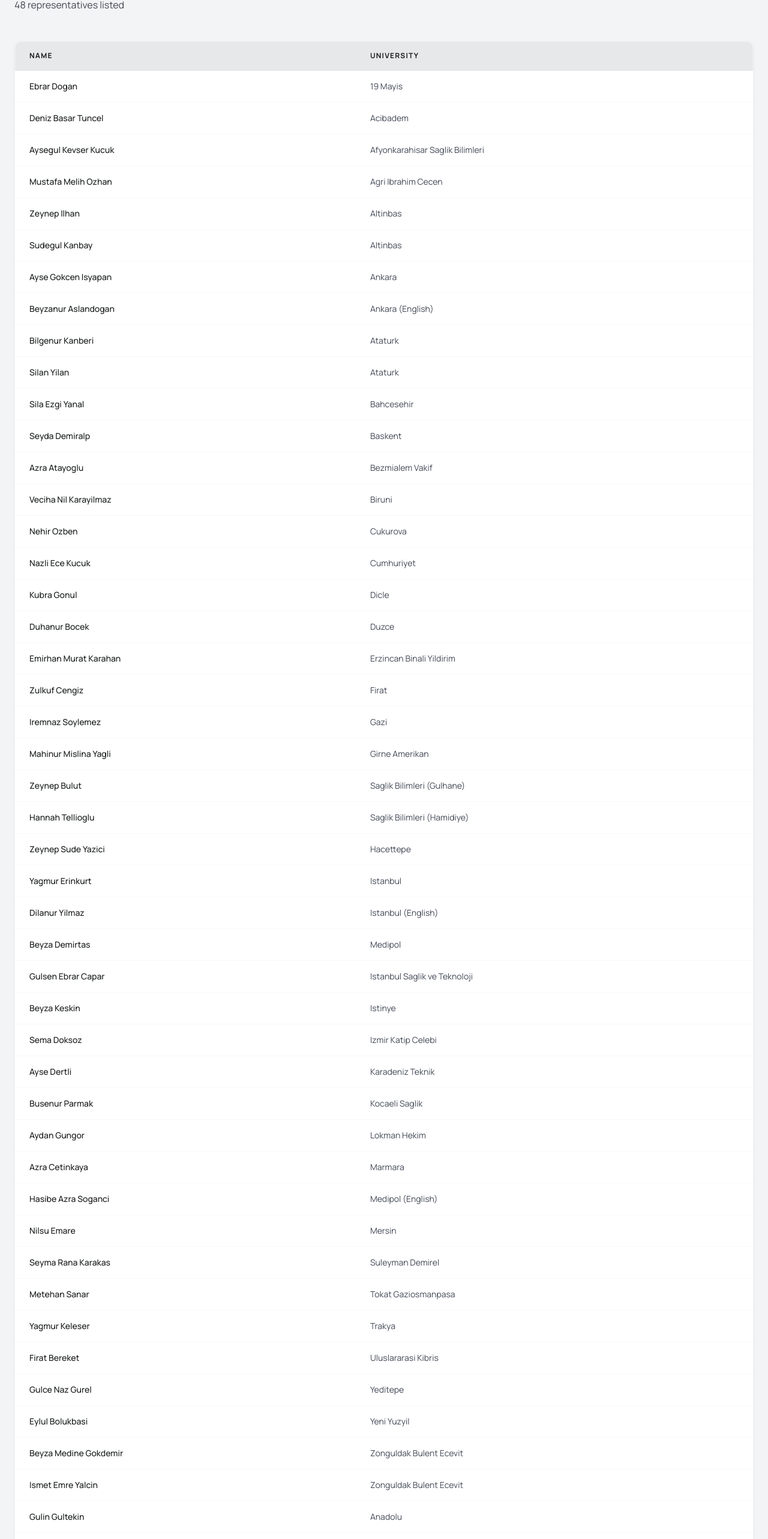
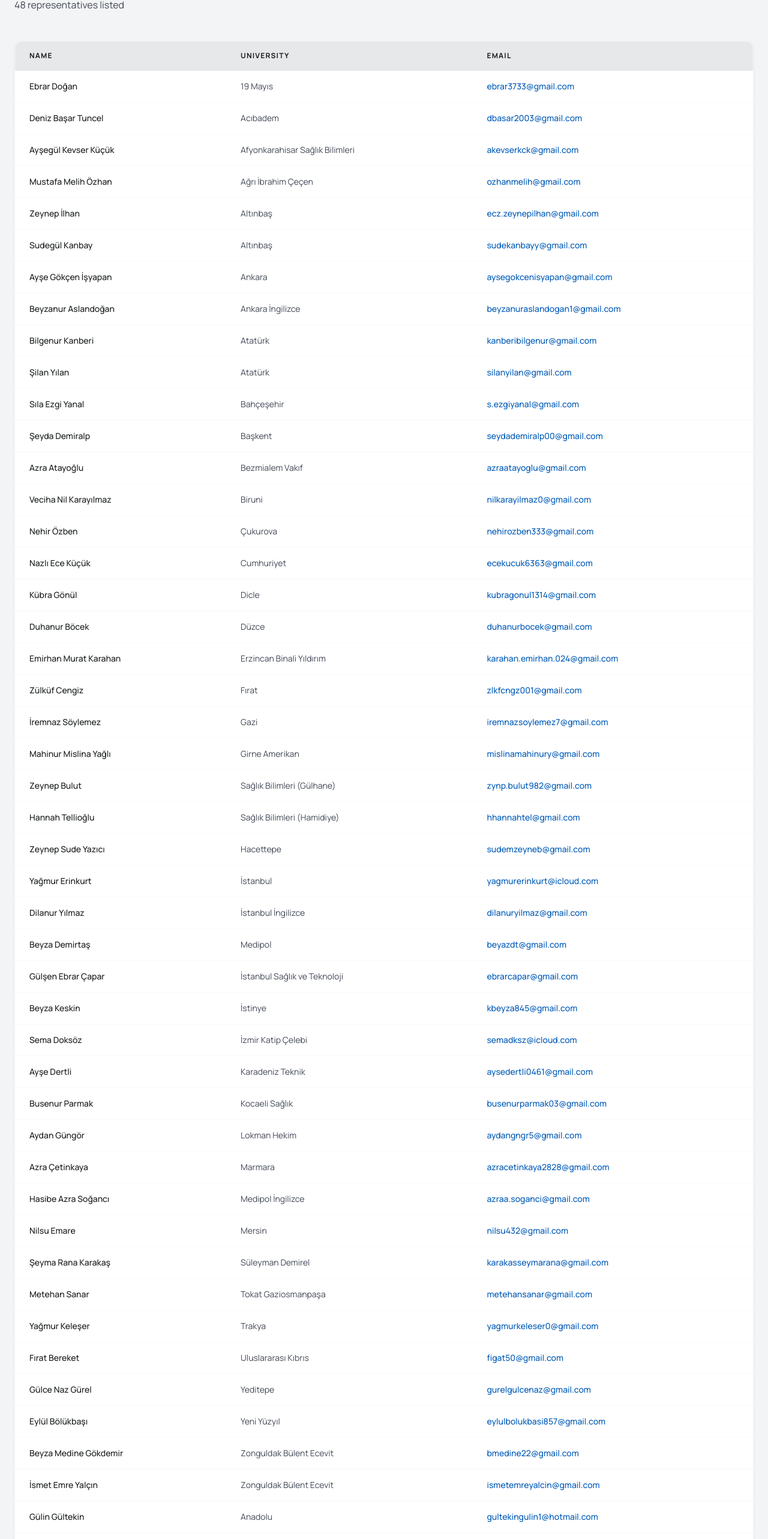
Before and after one commit to bulutmuf/taeb, a React (Vite) app: page /members in a window 1280 px wide. Shown: the part 2154-4720 px from the top of the page at 60% size. Built offline with nearby package versions, Linux system fonts and the light colour scheme.

Commit message:
feat(members): integrate 47 university representative emails with UI updates

```diff
--- a/src/data/members.ts
+++ b/src/data/members.ts
@@ -32,55 +32,56 @@ export const advisoryBoard: BoardMember[] = [
 export interface Representative {
   name: string;
   university: string;
+  email: string;
 }
 
 export const representatives: Representative[] = [
-  { name: "Ebrar Dogan", university: "19 Mayis" },
-  { name: "Deniz Basar Tuncel", university: "Acibadem" },
-  { name: "Aysegul Kevser Kucuk", university: "Afyonkarahisar Saglik Bilimleri" },
-  { name: "Mustafa Melih Ozhan", university: "Agri Ibrahim Cecen" },
-  { name: "Zeynep Ilhan", university: "Altinbas" },
-  { name: "Sudegul Kanbay", university: "Altinbas" },
-  { name: "Ayse Gokcen Isyapan", university: "Ankara" },
-  { name: "Beyzanur Aslandogan", university: "Ankara (English)" },
-  { name: "Bilgenur Kanberi", university: "Ataturk" },
-  { name: "Silan Yilan", university: "Ataturk" },
-  { name: "Sila Ezgi Yanal", university: "Bahcesehir" },
-  { name: "Seyda Demiralp", university: "Baskent" },
-  { name: "Azra Atayoglu", university: "Bezmialem Vakif" },
-  { name: "Veciha Nil Karayilmaz", university: "Biruni" },
-  { name: "Nehir Ozben", university: "Cukurova" },
-  { name: "Nazli Ece Kucuk", university: "Cumhuriyet" },
-  { name: "Kubra Gonul", university: "Dicle" },
-  { name: "Duhanur Bocek", university: "Duzce" },
-  { name: "Emirhan Murat Karahan", university: "Erzincan Binali Yildirim" },
-  { name: "Zulkuf Cengiz", university: "Firat" },
-  { name: "Iremnaz Soylemez", university: "Gazi" },
-  { name: "Mahinur Mislina Yagli", university: "Girne Amerikan" },
-  { name: "Zeynep Bulut", university: "Saglik Bilimleri (Gulhane)" },
-  { name: "Hannah Tellioglu", university: "Saglik Bilimleri (Hamidiye)" },
-  { name: "Zeynep Sude Yazici", university: "Hacettepe" },
-  { name: "Yagmur Erinkurt", university: "Istanbul" },
-  { name: "Dilanur Yilmaz", university: "Istanbul (English)" },
-  { name: "Beyza Demirtas", university: "Medipol" },
-  { name: "Gulsen Ebrar Capar", university: "Istanbul Saglik ve Teknoloji" },
-  { name: "Beyza Keskin", university: "Istinye" },
-  { name: "Sema Doksoz", university: "Izmir Katip Celebi" },
-  { name: "Ayse Dertli", university: "Karadeniz Teknik" },
-  { name: "Busenur Parmak", university: "Kocaeli Saglik" },
-  { name: "Aydan Gungor", university: "Lokman Hekim" },
-  { name: "Azra Cetinkaya", university: "Marmara" },
-  { name: "Hasibe Azra Soganci", university: "Medipol (English)" },
-  { name: "Nilsu Emare", university: "Mersin" },
-  { name: "Seyma Rana Karakas", university: "Suleyman Demirel" },
-  { name: "Metehan Sanar", university: "Tokat Gaziosmanpasa" },
-  { name: "Yagmur Keleser", university: "Trakya" },
-  { name: "Firat Bereket", university: "Uluslararasi Kibris" },
-  { name: "Gulce Naz Gurel", university: "Yeditepe" },
-  { name: "Eylul Bolukbasi", university: "Yeni Yuzyil" },
-  { name: "Beyza Medine Gokdemir", university: "Zonguldak Bulent Ecevit" },
-  { name: "Ismet Emre Yalcin", university: "Zonguldak Bulent Ecevit" },
-  { name: "Gulin Gultekin", university: "Anadolu" },
-  { name: "Esmanur Giray", university: "Inonu" },
-  { name: "Gulnihal Toprak", university: "Erciyes" },
+  { name: "Ebrar Doğan", university: "19 Mayıs", email: "ebrar3733@gmail.com" },
+  { name: "Deniz Başar Tuncel", university: "Acıbadem", email: "dbasar2003@gmail.com" },
+  { name: "Ayşegül Kevser Küçük", university: "Afyonkarahisar Sağlık Bilimleri", email: "akevserkck@gmail.com" },
+  { name: "Mustafa Melih Özhan", university: "Ağrı İbrahim Çeçen", email: "ozhanmelih@gmail.com" },
+  { name: "Zeynep İlhan", university: "Altınbaş", email: "ecz.zeynepilhan@gmail.com" },
+  { name: "Sudegül Kanbay", university: "Altınbaş", email: "sudekanbayy@gmail.com" },
+  { name: "Ayşe Gökçen İşyapan", university: "Ankara", email: "aysegokcenisyapan@gmail.com" },
+  { name: "Beyzanur Aslandoğan", university: "Ankara İngilizce", email: "beyzanuraslandogan1@gmail.com" },
+  { name: "Bilgenur Kanberi", university: "Atatürk", email: "kanberibilgenur@gmail.com" },
+  { name: "Şilan Yılan", university: "Atatürk", email: "silanyilan@gmail.com" },
+  { name: "Sıla Ezgi Yanal", university: "Bahçeşehir", email: "s.ezgiyanal@gmail.com" },
+  { name: "Şeyda Demiralp", university: "Başkent", email: "seydademiralp00@gmail.com" },
+  { name: "Azra Atayoğlu", university: "Bezmialem Vakıf", email: "azraatayoglu@gmail.com" },
+  { name: "Veciha Nil Karayılmaz", university: "Biruni", email: "nilkarayilmaz0@gmail.com" },
+  { name: "Nehir Özben", university: "Çukurova", email: "nehirozben333@gmail.com" },
+  { name: "Nazlı Ece Küçük", university: "Cumhuriyet", email: "ecekucuk6363@gmail.com" },
+  { name: "Kübra Gönül", university: "Dicle", email: "kubragonul1314@gmail.com" },
+  { name: "Duhanur Böcek", university: "Düzce", email: "duhanurbocek@gmail.com" },
+  { name: "Emirhan Murat Karahan", university: "Erzincan Binali Yıldırım", email: "karahan.emirhan.024@gmail.com" },
+  { name: "Zülküf Cengiz", university: "Fırat", email: "zlkfcngz001@gmail.com" },
+  { name: "İremnaz Söylemez", university: "Gazi", email: "iremnazsoylemez7@gmail.com" },
+  { name: "Mahinur Mislina Yağlı", university: "Girne Amerikan", email: "mislinamahinury@gmail.com" },
+  { name: "Zeynep Bulut", university: "Sağlık Bilimleri (Gülhane)", email: "zynp.bulut982@gmail.com" },
+  { name: "Hannah Tellioğlu", university: "Sağlık Bilimleri (Hamidiye)", email: "hhannahtel@gmail.com" },
+  { name: "Zeynep Sude Yazıcı", university: "Hacettepe", email: "sudemzeyneb@gmail.com" },
+  { name: "Yağmur Erinkurt", university: "İstanbul", email: "yagmurerinkurt@icloud.com" },
+  { name: "Dilanur Yılmaz", university: "İstanbul İngilizce", email: "dilanuryilmaz@gmail.com" },
+  { name: "Beyza Demirtaş", university: "Medipol", email: "beyazdt@gmail.com" },
+  { name: "Gülşen Ebrar Çapar", university: "İstanbul Sağlık ve Teknoloji", email: "ebrarcapar@gmail.com" },
+  { name: "Beyza Keskin", university: "İstinye", email: "kbeyza845@gmail.com" },
+  { name: "Sema Doksöz", university: "İzmir Katip Çelebi", email: "semadksz@icloud.com" },
+  { name: "Ayşe Dertli", university: "Karadeniz Teknik", email: "aysedertli0461@gmail.com" },
+  { name: "Busenur Parmak", university: "Kocaeli Sağlık", email: "busenurparmak03@gmail.com" },
+  { name: "Aydan Güngör", university: "Lokman Hekim", email: "aydangngr5@gmail.com" },
+  { name: "Azra Çetinkaya", university: "Marmara", email: "azracetinkaya2828@gmail.com" },
+  { name: "Hasibe Azra Soğancı", university: "Medipol İngilizce", email: "azraa.soganci@gmail.com" },
+  { name: "Nilsu Emare", university: "Mersin", email: "nilsu432@gmail.com" },
+  { name: "Şeyma Rana Karakaş", university: "Süleyman Demirel", email: "karakasseymarana@gmail.com" },
+  { name: "Metehan Sanar", university: "Tokat Gaziosmanpaşa", email: "metehansanar@gmail.com" },
+  { name: "Yağmur Keleşer", university: "Trakya", email: "yagmurkeleser0@gmail.com" },
+  { name: "Fırat Bereket", university: "Uluslararası Kıbrıs", email: "figat50@gmail.com" },
+  { name: "Gülce Naz Gürel", university: "Yeditepe", email: "gurelgulcenaz@gmail.com" },
+  { name: "Eylül Bölükbaşı", university: "Yeni Yüzyıl", email: "eylulbolukbasi857@gmail.com" },
+  { name: "Beyza Medine Gökdemir", university: "Zonguldak Bülent Ecevit", email: "bmedine22@gmail.com" },
+  { name: "İsmet Emre Yalçın", university: "Zonguldak Bülent Ecevit", email: "ismetemreyalcin@gmail.com" },
+  { name: "Gülin Gültekin", university: "Anadolu", email: "gultekingulin1@hotmail.com" },
+  { name: "Esmanur Giray", university: "İnönü", email: "esmanurgiray@gmail.com" },
+  { name: "Gülnihal Toprak", university: "Erciyes", email: "gulnihaltoprak71@gmail.com" },
 ];
--- a/src/pages/Members.tsx
+++ b/src/pages/Members.tsx
@@ -72,6 +72,9 @@ export default function Members() {
                     <th className="text-left px-6 py-4 font-bold text-on-surface text-xs uppercase tracking-widest">
                       {lang === "tr" ? "Universite" : "University"}
                     </th>
+                    <th className="text-left px-6 py-4 font-bold text-on-surface text-xs uppercase tracking-widest">
+                      Email
+                    </th>
                   </tr>
                 </thead>
                 <tbody>
@@ -79,6 +82,11 @@ export default function Members() {
                     <tr key={i} className="border-t border-outline-variant/10 hover:bg-surface-container-low transition-colors">
                       <td className="px-6 py-4 text-on-surface font-medium">{rep.name}</td>
                       <td className="px-6 py-4 text-on-surface-variant">{rep.university}</td>
+                      <td className="px-6 py-4">
+                        <a href={`mailto:${rep.email}`} className="text-primary hover:underline text-sm font-medium">
+                          {rep.email}
+                        </a>
+                      </td>
                     </tr>
                   ))}
                 </tbody>
```
